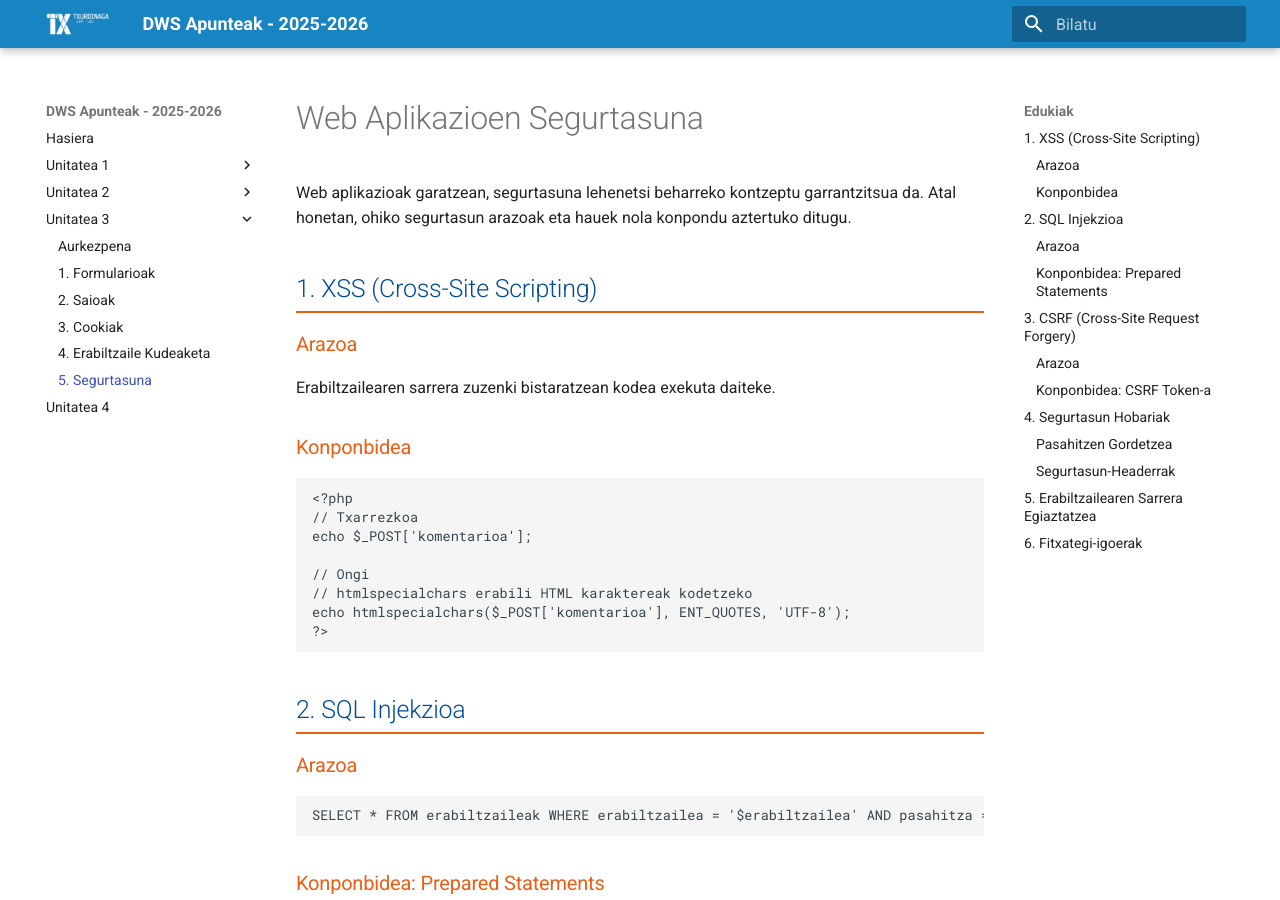
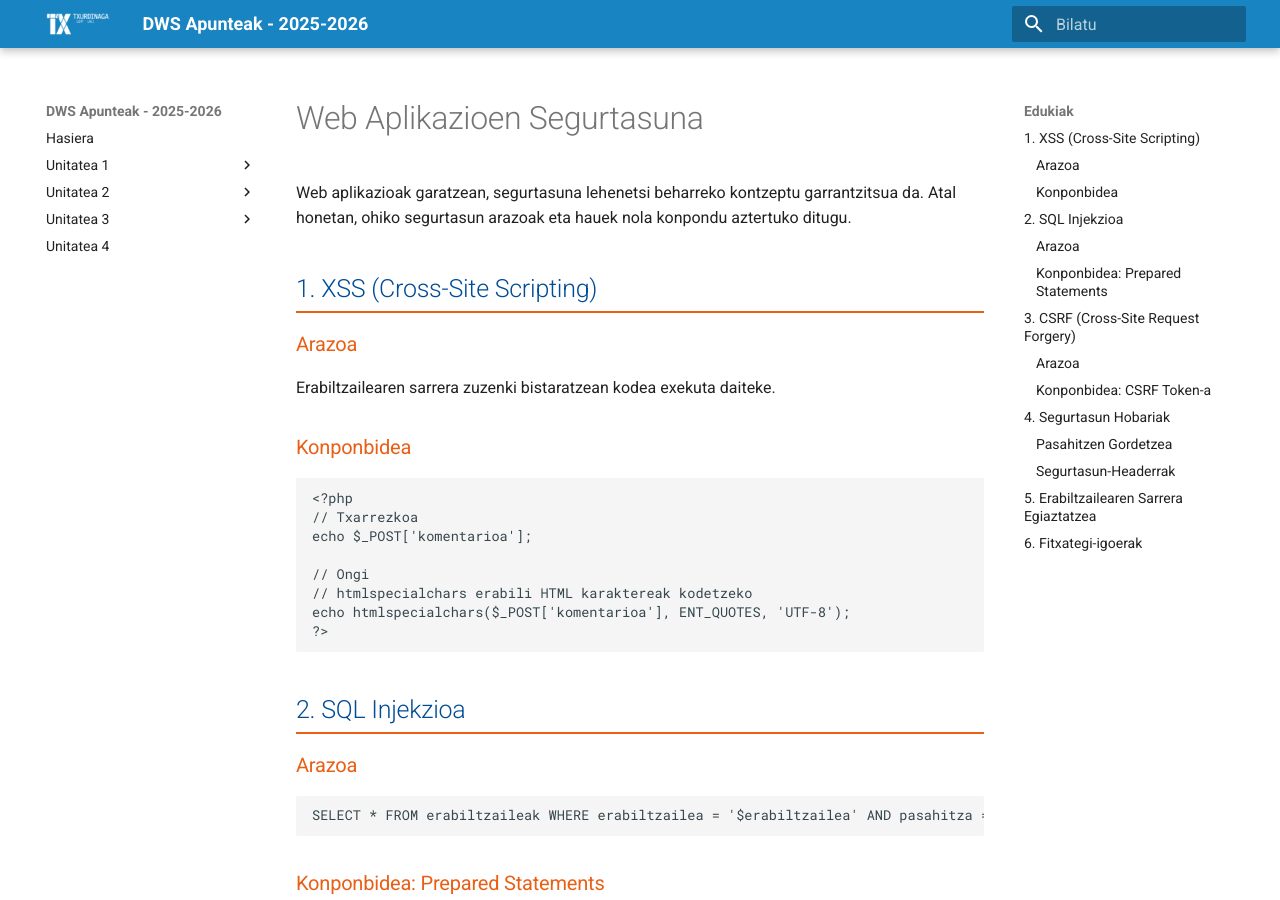
Before and after one commit to martinezjone/dws_apunteak, an MkDocs documentation site: the page built from docs/03-formak-sesioak-cookieak/segurtasuna/index.md, in a window 1280 px wide and 900 px high. Built offline with MkDocs 1.6.1 and Material for MkDocs 9.7.7, drawn with Linux system fonts in a browser that asks for light colours.

Commit message:
Segurtasuna atala kendu

```diff
--- a/mkdocs.yml
+++ b/mkdocs.yml
@@ -50,5 +50,4 @@ nav:
   - 2. Saioak: 03-formak-sesioak-cookieak/dws-3-saioak/index.md
   - 3. Cookiak: 03-formak-sesioak-cookieak/cookiak/index.md
   - 4. Erabiltzaile Kudeaketa: 03-formak-sesioak-cookieak/erabiltzaile_kudeaketa/index.md
-  - 5. Segurtasuna: 03-formak-sesioak-cookieak/segurtasuna/index.md
 - Unitatea 4: 04-datu-atzipena/index.md
```
Also changed, not shown: site/03-formak-sesioak-cookieak/dws-3-formularioak/index.html, site/03-formak-sesioak-cookieak/dws-3-saioak/index.html, site/search/search_index.json.
